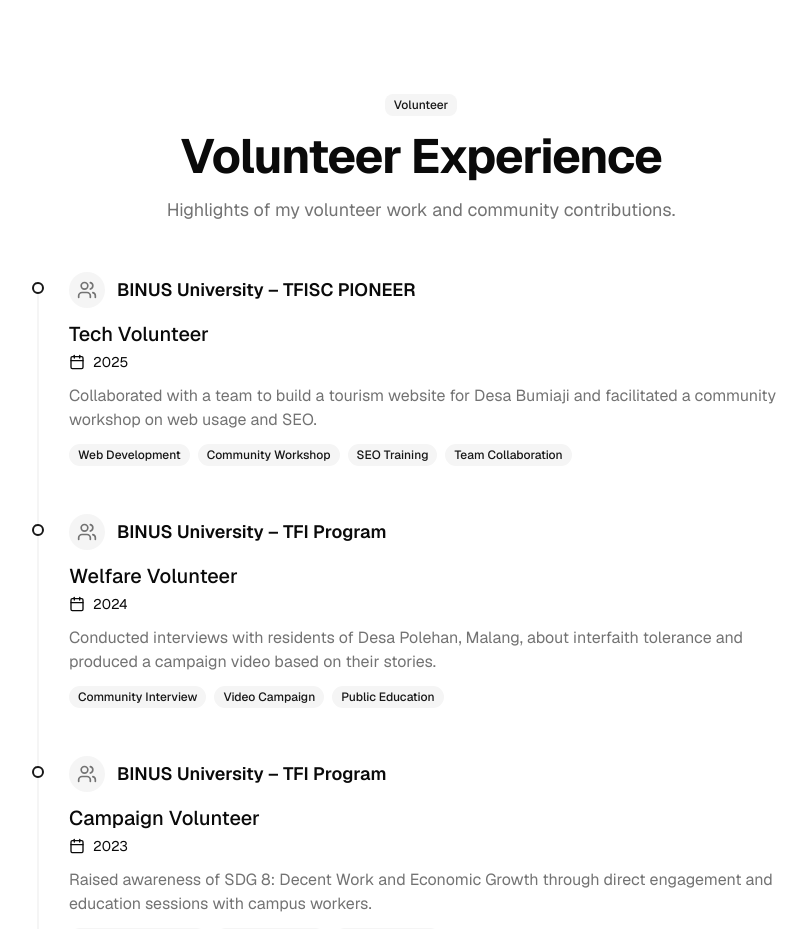
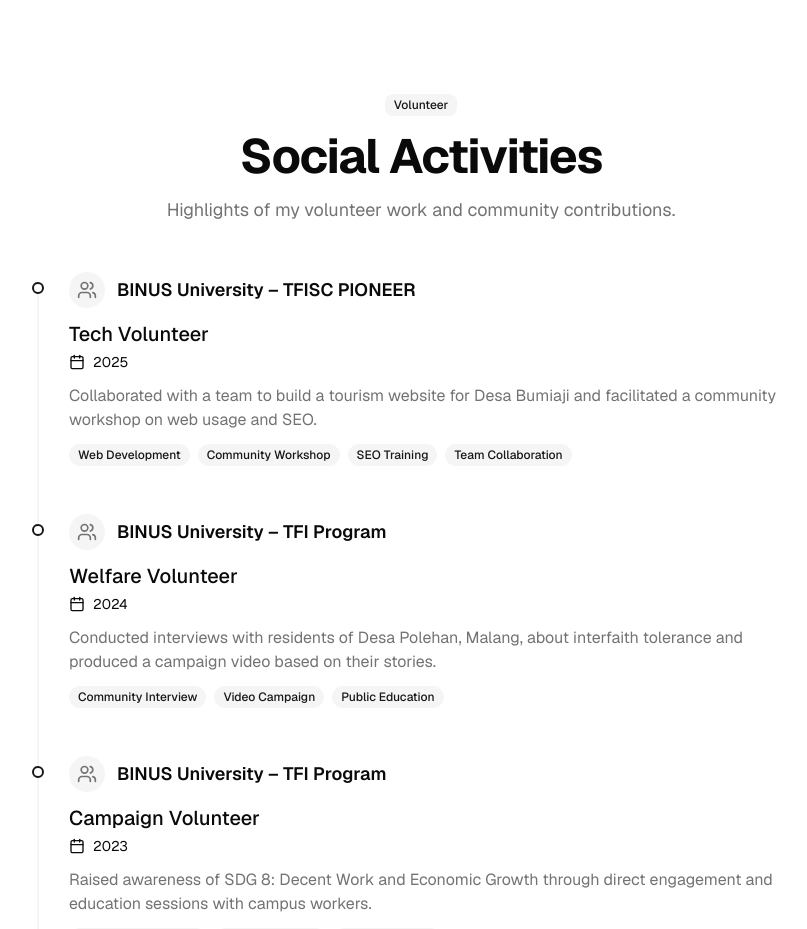
Before and after one commit to nicopranama/portfolio-nicopranama, a Next.js app: page / in a window 1280 px wide. Shown: the part 3720-4649 px from the top of the page, without its empty margins (219-1026 px from the left). Built offline with nearby package versions, Linux system fonts and the light colour scheme.

Commit message:
chore(social-activity): refine wording and improve clarity in volunteer section

```diff
--- a/components/social-activity.tsx
+++ b/components/social-activity.tsx
@@ -95,7 +95,7 @@
             Volunteer
           </Badge>
           <h2 className="text-4xl sm:text-5xl font-bold tracking-tight">
-            Volunteer Experience
+            Social Activities
           </h2>
           <p className="text-muted-foreground mt-2 sm:mt-4 text-lg">
             Highlights of my volunteer work and community contributions.
```
